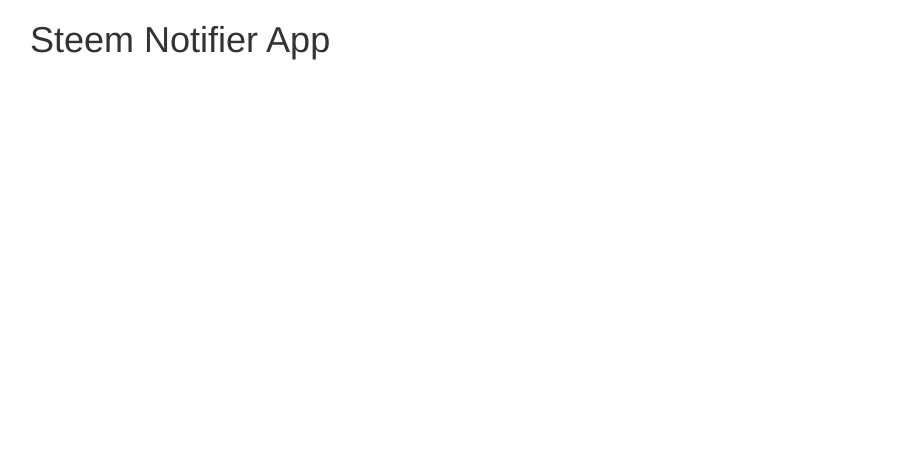
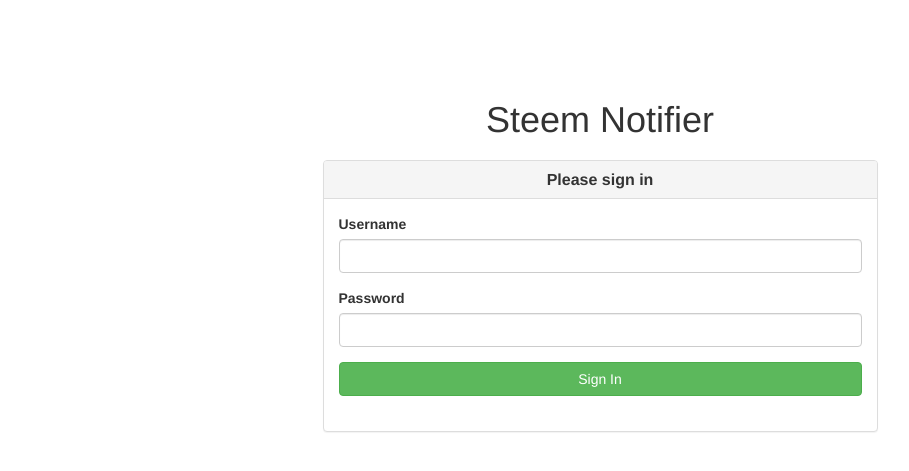
Before and after one commit to SteemData/notify.steemdata.com, a Flask app: page /users/login in a window 1280 px wide. Shown: the top 471 px of the page, without its empty margins (40-949 px from the left). Run offline with Flask 2, Linux system fonts and the light colour scheme; some libraries are stand-ins or nearby versions.

Commit message:
added the login form

```diff
--- a/app.py
+++ b/app.py
@@ -8,6 +8,7 @@ from blueprints.users.views import blueprint as users_blueprint
 
 def create_app():
     app = Flask(__name__)
+    app.secret_key = '0123456789abcdef'
     app.register_blueprint(landingpage_blueprint, url_prefix='/')
     app.register_blueprint(users_blueprint, url_prefix='/users')
     return app
--- /dev/null
+++ b/blueprints/users/forms.py
@@ -0,0 +1,5 @@
+from wtforms import Form, StringField, PasswordField, validators
+
+class LoginForm(Form):
+    username = StringField('Username', [validators.InputRequired()])
+    password = PasswordField('Password', [validators.InputRequired()])
--- a/blueprints/users/views.py
+++ b/blueprints/users/views.py
@@ -1,7 +1,15 @@
-from flask import Blueprint, render_template
+from flask import (
+    Blueprint, request, render_template, flash, redirect,
+)
+from .forms import LoginForm
+
 
 blueprint = Blueprint('users', __name__)
 
-@blueprint.route('/login')
+@blueprint.route('/login', methods=['GET', 'POST'])
 def login():
-    return render_template('users/login.html')
+    form = LoginForm(request.form)
+    if request.method == 'POST' and form.validate():
+        flash('Invalid username/password', 'danger')
+        return redirect('/users/login')
+    return render_template('users/login.html', form=form)
--- /dev/null
+++ b/static/css/style.css
@@ -0,0 +1,14 @@
+.panel-form-logo {
+  position: relative;
+  top: 80px;
+  text-align: center;
+}
+.panel-form {
+  margin-top: 100px;
+}
+.panel-form .bottom-text {
+  margin-top: 20px;
+}
+form .has-error .control-label {
+  color: #333;
+}
--- /dev/null
+++ b/templates/base.html
@@ -0,0 +1,25 @@
+<!doctype html>
+<html>
+<head>
+  <meta charset="utf-8">
+  <title>Steem Notifier App</title>
+  <link rel="shortcut icon" href="{{ url_for('static', filename='img/favicon.ico') }}">
+  <link rel="stylesheet" href="{{ url_for('static', filename='css/bootstrap.min.css') }}">
+  <link rel="stylesheet" href="{{ url_for('static', filename='css/style.css') }}">
+</head>
+<body>
+
+  <div class="container">
+    <div class="row">
+      <div class="col-md-12">
+        {% block content %}
+        {% endblock %}
+      </div>
+    </div>
+  </div>
+
+  <script src="{{ url_for('static', filename='js/jquery.min.js') }}"></script>
+  <script src="{{ url_for('static', filename='js/ie10-viewport-bug-workaround.js') }}"></script>
+  <script src="{{ url_for('static', filename='js/bootstrap.min.js') }}"></script>
+</body>
+</html>
--- a/templates/users/login.html
+++ b/templates/users/login.html
@@ -1,23 +1,52 @@
-<!doctype html>
-<html>
-<head>
-  <meta charset="utf-8">
-  <title>Steem Notifier App</title>
-  <link rel="shortcut icon" href="{{ url_for('static', filename='img/favicon.ico') }}">
-  <link rel="stylesheet" href="{{ url_for('static', filename='css/bootstrap.min.css') }}">
-</head>
-<body>
+{% extends 'base.html' %}
 
-  <div class="container">
-    <div class="row">
-      <div class="col-md-12">
-        <h1>Steem Notifier App</h1>
+{% block content %}
+  <div class="row">
+    <div class="col-md-6 col-md-offset-3">
+
+      <div class="panel-form-logo">
+        <h1>Steem Notifier</h1>
       </div>
-    </div>
-  </div>
 
-  <script src="{{ url_for('static', filename='js/jquery.min.js') }}"></script>
-  <script src="{{ url_for('static', filename='js/ie10-viewport-bug-workaround.js') }}"></script>
-  <script src="{{ url_for('static', filename='js/bootstrap.min.js') }}"></script>
-</body>
-</html>
+      <div class="panel panel-default panel-form">
+        <div class="panel-heading">
+          <h3 class="panel-title text-center"><strong>Please sign in</strong></h3>
+        </div>
+        <div class="panel-body">
+          {% with messages = get_flashed_messages(with_categories=True) %}
+            {% if messages %}
+              {% for category, message in messages %}
+                <p class="alert alert-{{ category }}">
+                  <button class="close" data-dismiss="alert">&times;</button>
+                  {{ message }}
+                </p>
+              {% endfor %}
+            {% endif %}
+          {% endwith %}
+
+          <form method="post" action="" novalidate="">
+            <div class="form-group {% if form.errors.username %}has-error{% endif %}">
+              {{ form.username.label }}
+              {{ form.username(class='form-control') }}
+              {% if form.errors.username %}
+                <p class="help-block">{{ form.errors.username.0 }}</p>
+              {% endif %}
+            </div>
+            <div class="form-group {% if form.errors.password %}has-error{% endif %}">
+              {{ form.password.label }}
+              {{ form.password(class='form-control') }}
+              {% if form.errors.password %}
+                <p class="help-block">{{ form.errors.password.0 }}</p>
+              {% endif %}
+            </div>
+            <button class="btn btn-block btn-success" type="submit">Sign In</button>
+          </form>
+          <div class="bottom-text">
+            <p><a href=""></a></p>
+          </div>
+        </div> <!-- /.panel-body -->
+      </div> <!-- /.panel -->
+
+    </div> <!-- /.col-md-6 -->
+  </div> <!-- /.row -->
+{% endblock %}
```
